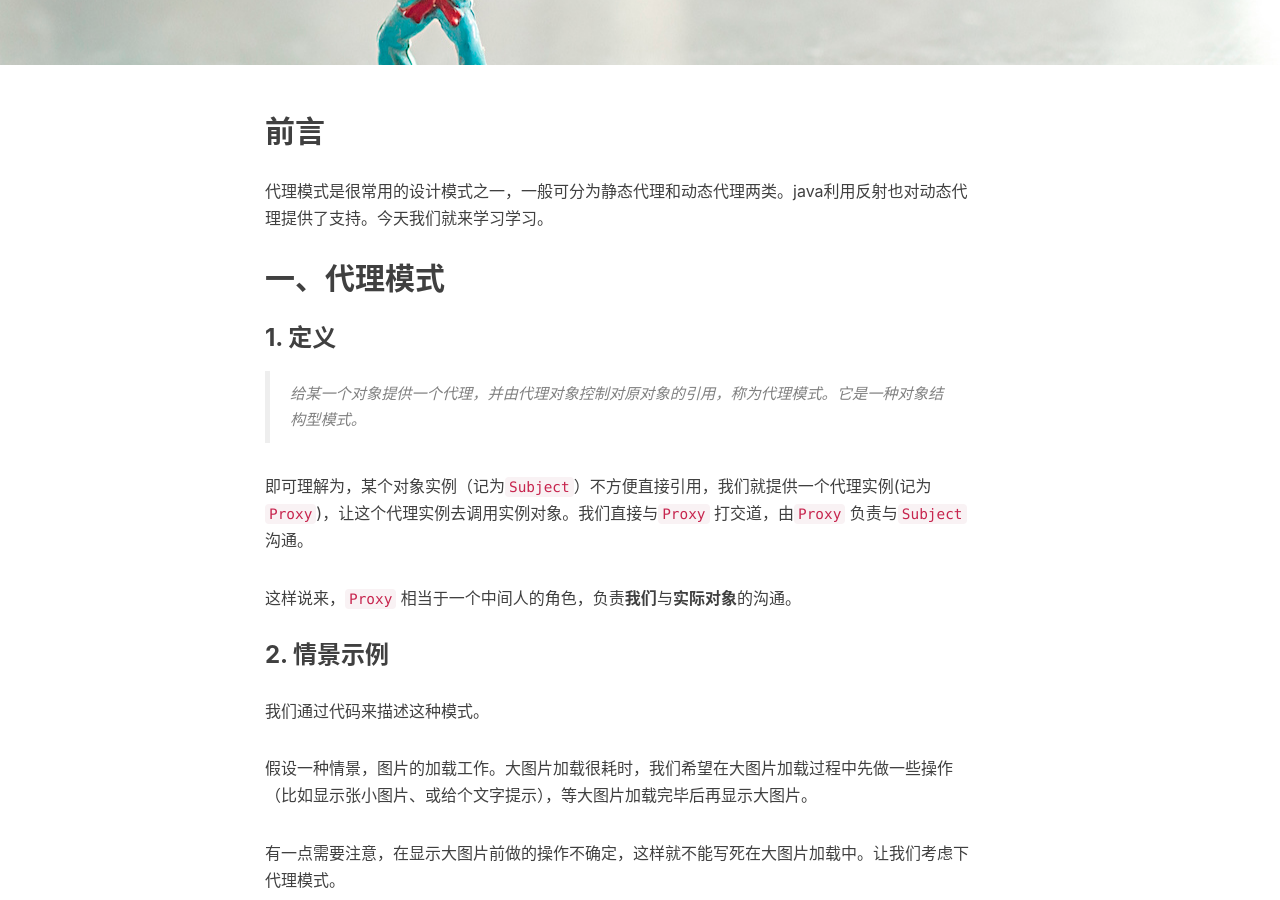
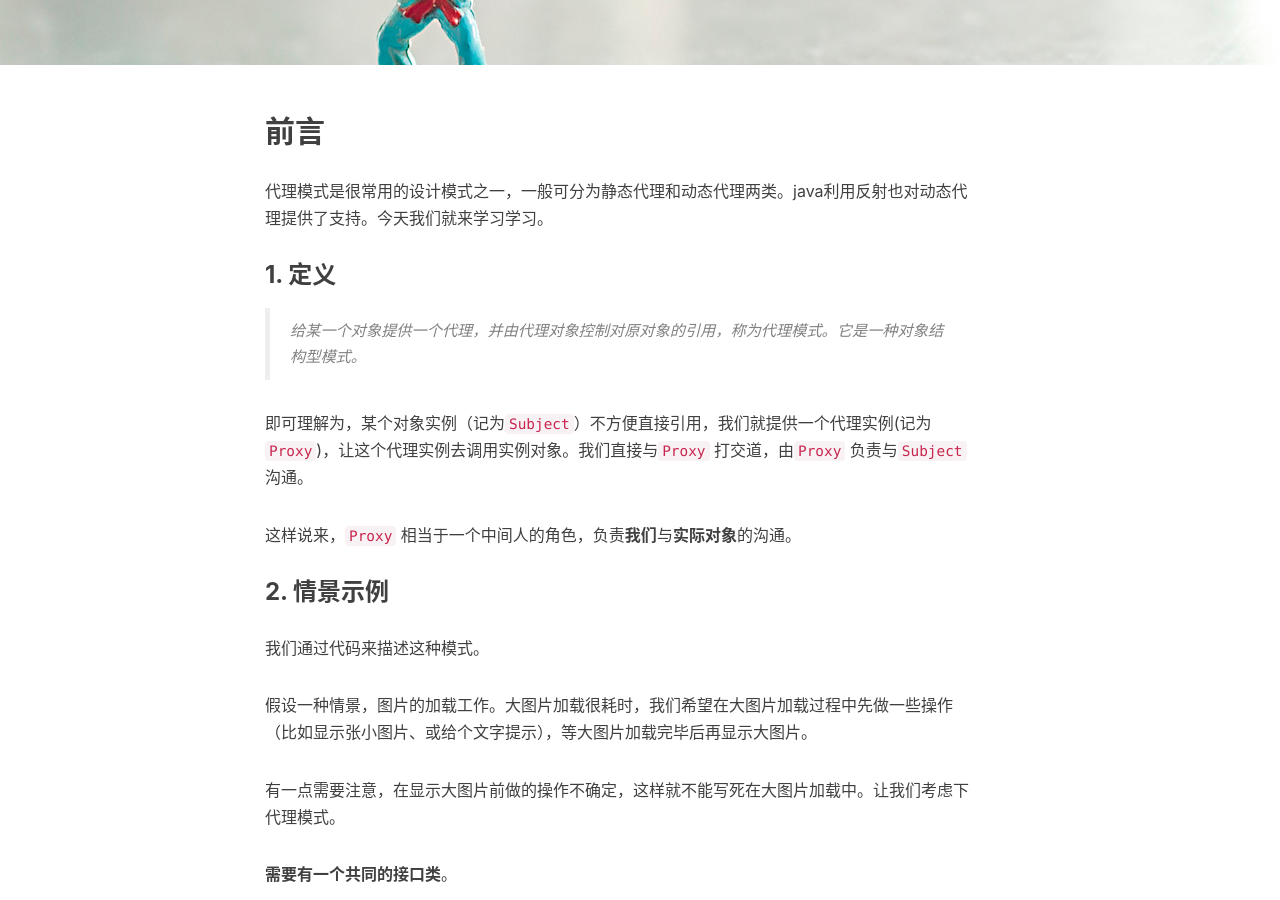
Before and after one commit to wangtonghe/wangtonghe.github.io, a Jekyll site: the page built from _posts/2017-05-24-java代理模式.md, in a window 1280 px wide and 900 px high, scrolled down 392 px. Built offline with Jekyll 4.4.1, drawn with Linux system fonts in a browser that asks for light colours; nearby versions of some CDN libraries; comment, search, counter and statistics services are not loaded.

Commit message:
update pattern

````diff
--- a/_posts/2017-05-24-java代理模式.md
+++ b/_posts/2017-05-24-java代理模式.md
@@ -12,8 +12,6 @@
 ## 前言
 
 代理模式是很常用的设计模式之一，一般可分为静态代理和动态代理两类。java利用反射也对动态代理提供了支持。今天我们就来学习学习。
-
-## 一、代理模式
 
 ### 1. 定义
 
@@ -168,6 +166,3 @@
 
 ```
 参数分别为类加载器、接口数组及实现了`InvocationHandler`接口的对象实例。`newProxyInstance()` 可根据这些信息创建代理对象实例。从而实现动态代理。
-
-
-## 二、JDK动态代理
````
